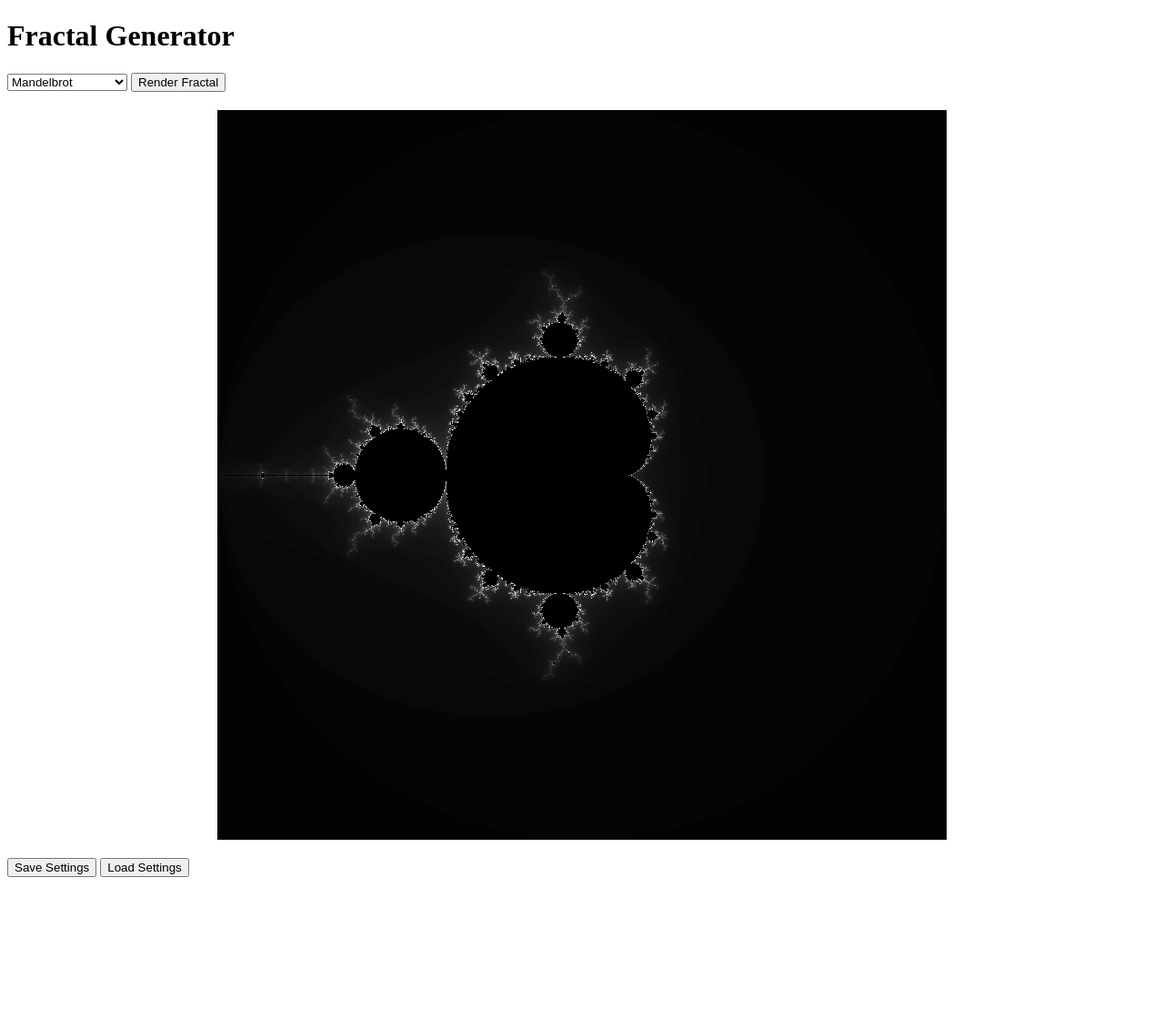
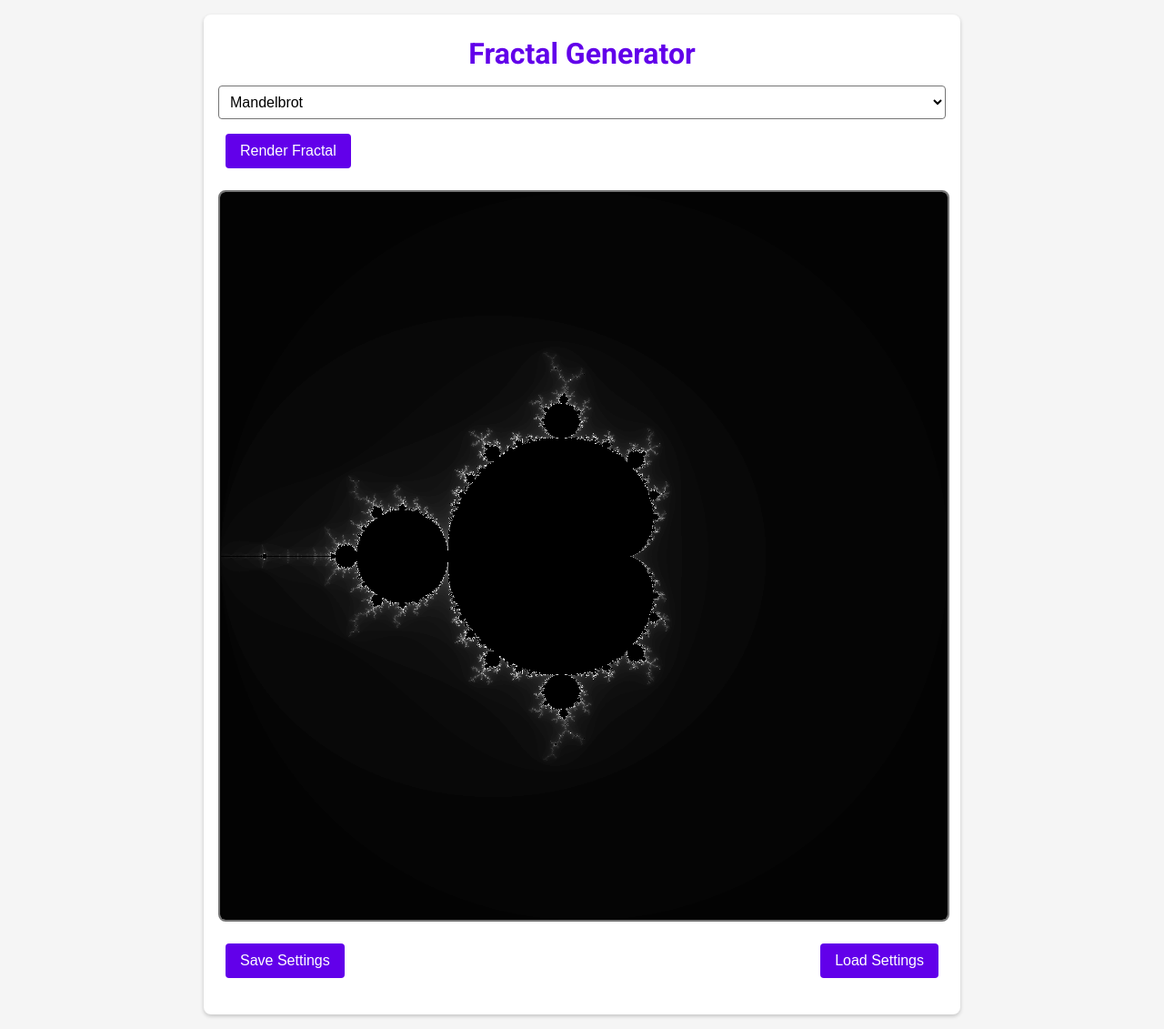
Before and after one commit to JohnReeves/Fractal-Generator-App, a Flask app: page / in a window 1280 px wide. Shown: the whole page at 91% size. Before the commit the page ends 964 px from the top, so only its background shows below. Run offline with Flask 3, Linux system fonts and the light colour scheme.

Commit message:
Update style.css

```diff
--- a/static/style.css
+++ b/static/style.css
@@ -1,21 +1,103 @@
-.container {
-    height: 1000px;
-    width:500px;
-    position: absolute;
-    margin-left:auto;
-    margin-right:auto;
-  }
+/* style.css */
 
-.vertical-center {
-    margin: 0;
-    position: absolute;
-    top: 50%;
-    -ms-transform: translateY(-50%);
-    transform: translateY(-50%);
-  }
+/* Material Design Colors, of course :-) */
+:root {
+  --primary-color: #6200ea; /* Deep Purple */
+  --secondary-color: #03dac6; /* Teal */
+  --background-color: #f5f5f5; /* Light Grey */
+  --surface-color: #ffffff; /* White */
+  --error-color: #b00020; /* Red */
+  --on-primary-color: #ffffff; /* White */
+  --on-secondary-color: #000000; /* Black */
+  --text-color: #000000; /* Black */
+  --muted-text-color: #757575; /* Grey */
+}
 
-canvas {
-    display: block;
-    margin: 20px auto;
-    border: 1px solid black;
- }
+/* General body styling */
+body {
+  font-family: 'Roboto', sans-serif;
+  background-color: var(--background-color);
+  color: var(--text-color);
+  margin: 0;
+  padding: 0;
+  display: flex;
+  flex-direction: column;
+  align-items: center;
+  justify-content: flex-start;
+  min-height: 100vh;
+}
+
+/* Card style for the fractal interface */
+.card {
+  background-color: var(--surface-color);
+  border-radius: 8px;
+  box-shadow: 0px 2px 4px rgba(0, 0, 0, 0.2);
+  padding: 16px;
+  margin: 16px;
+  width: 90%;
+  max-width: 800px;
+}
+
+/* Buttons */
+button {
+  background-color: var(--primary-color);
+  color: var(--on-primary-color);
+  border: none;
+  border-radius: 4px;
+  padding: 10px 16px;
+  font-size: 16px;
+  cursor: pointer;
+  margin: 8px;
+  transition: background-color 0.2s ease;
+}
+
+button:hover {
+  background-color: #3700b3; /* Darker purple */
+}
+
+button:active {
+  background-color: #03dac6; /* Secondary color */
+}
+
+/* Inputs */
+input[type="number"], input[type="text"], select {
+  background-color: var(--surface-color);
+  color: var(--text-color);
+  border: 1px solid var(--muted-text-color);
+  border-radius: 4px;
+  padding: 8px;
+  margin: 8px 0;
+  font-size: 16px;
+  width: 100%;
+}
+
+input[type="number"]:focus, input[type="text"]:focus, select:focus {
+  border-color: var(--primary-color);
+  outline: none;
+  box-shadow: 0 0 4px var(--primary-color);
+}
+
+/* Canvas */
+#fractalCanvas {
+  margin: 16px auto;
+  display: block;
+  background-color: var(--surface-color);
+  border: 2px solid var(--muted-text-color);
+  border-radius: 8px;
+}
+
+/* Headers */
+h1, h2, h3 {
+  color: var(--primary-color);
+  margin: 8px 0;
+  text-align: center;
+}
+
+/* Save/Load Section */
+#saveLoadContainer {
+  display: flex;
+  justify-content: space-between;
+  flex-wrap: wrap;
+  gap: 16px;
+  margin: 16px 0;
+}
```
